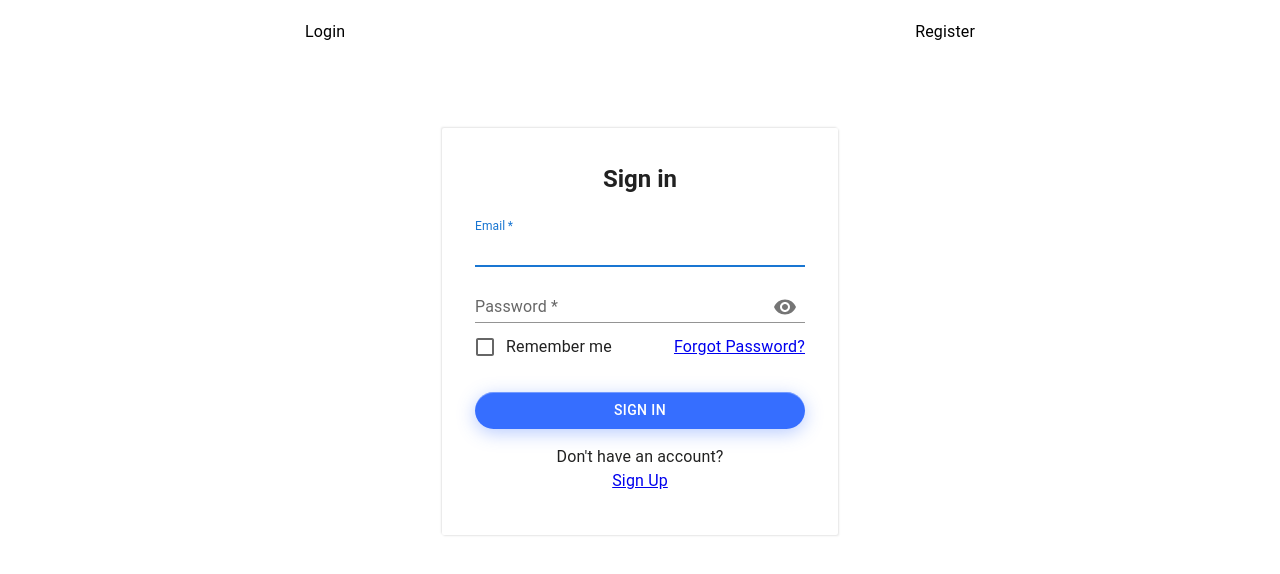
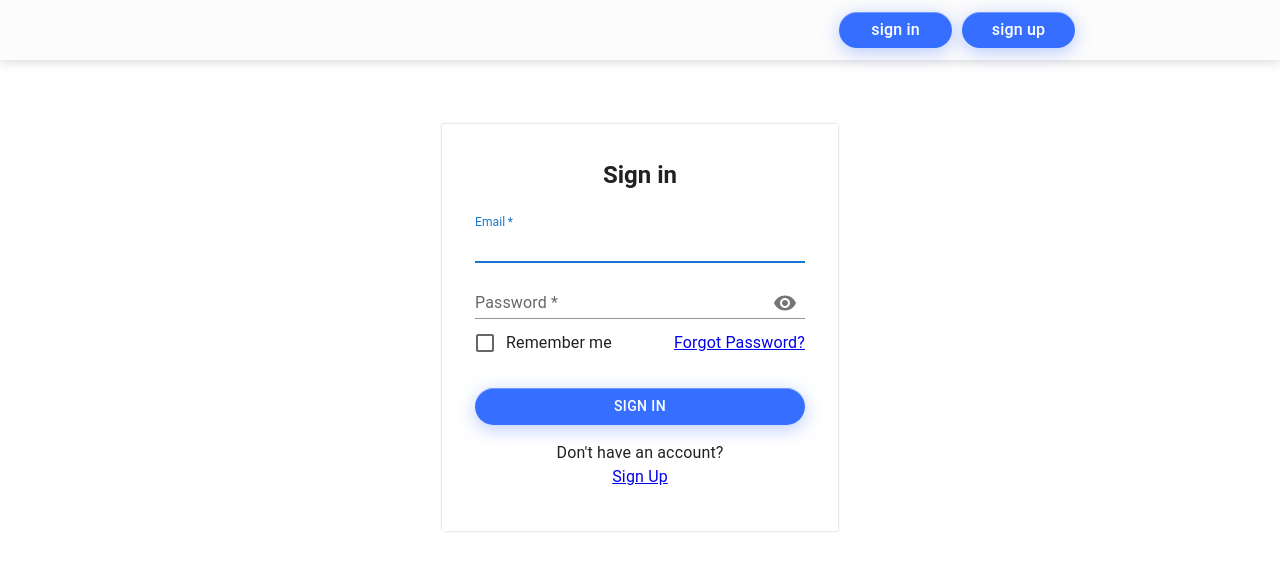
Before and after one commit to EduardaNaida/cards_project, a React (Create React App) app: page /#/login in a window 1280 px wide. Shown: the top 574 px of the page. Built offline with nearby package versions, Linux system fonts and the light colour scheme; no server answers.

Commit message:
feat: update css Navbar and refactor code

```diff
--- a/src/common/components/Navbar/Navbar.module.css
+++ b/src/common/components/Navbar/Navbar.module.css
@@ -1,14 +1,72 @@
 .navBlock {
-  display: flex;
-  justify-content: space-around;
-  padding: 20px;
+    display: flex;
+    justify-content: space-between;
+    flex-direction: column;
+    align-items: center;
+    height: 60px;
+    background: #FCFCFC;
+    box-shadow: 0 2px 10px rgba(109, 109, 109, 0.25), inset 0 1px 0 rgba(255, 255, 255, 0.3);
 }
 
-.item a {
-  color: #000000;
-  text-decoration: none;
+.item {
+    display: flex;
+    justify-content: center;
+    align-items: center;
+    Width: 113px;
+    Height: 36px;
+    background: #366EFF;
+    box-shadow: 0 4px 18px rgba(54, 110, 255, 0.35), inset 0 1px 0 rgba(255, 255, 255, 0.3);
+    border-radius: 30px;
+}
+
+.item > a {
+    font-style: normal;
+    font-weight: 500;
+    font-size: 16px;
+    line-height: 20px;
+    display: flex;
+    justify-content: center;
+    align-items: center;
+    text-decoration: none;
+    letter-spacing: 0.01em;
+    color: #FFFFFF;
+}
+
+.item:hover {
+    transition: background-color 250ms cubic-bezier(0.4, 0, 0.2, 1) 0ms, box-shadow 250ms cubic-bezier(0.4, 0, 0.2, 1) 0ms, border-color 250ms cubic-bezier(0.4, 0, 0.2, 1) 0ms, color 250ms cubic-bezier(0.4, 0, 0.2, 1) 0ms;
+    color: #fff;
+    background-color: #1976d2;
+    box-shadow: 0 3px 1px -2px rgb(0 0 0 / 20%), 0 2px 2px 0 rgb(0 0 0 / 14%), 0 1px 5px 0 rgb(0 0 0 / 12%);
+}
+
+.item:last-child {
+    margin-left: 10px;
 }
 
 .item a.active {
-  color: #2156cb;
+    color: #2156cb;
 }
+
+.profile {
+    display: flex;
+    justify-content: center;
+    align-items: center;
+    width: 83px;
+    height: 36px;
+}
+
+.profile a {
+    margin-right: 12px;
+    color: #000000;
+    text-decoration: none;
+    border-bottom: 2px dashed #000000;
+}
+
+.wrapper {
+    width: 870px;
+    margin: 0 auto;
+    display: flex;
+    height: 100%;
+    padding: 12px 0 12px 0;
+    justify-content: flex-end;
+}
--- a/src/common/components/Navbar/navbar.tsx
+++ b/src/common/components/Navbar/navbar.tsx
@@ -4,28 +4,34 @@ import { NavLink } from 'react-router-dom'
 import { useSelector } from 'react-redux'
 import { AppRootStateType } from '../../../app/store'
 import { UserType } from '../../../API/API'
+import { Avatar } from '@mui/material'
+import avatar from '../../../assets/img/avatar.jpg'
 
 export const Navbar = () => {
   const user = useSelector<AppRootStateType, UserType>((state) => state.user)
-
-  return (
-    <nav className={s.navBlock}>
-      {user.email !== null ? (
+  const userAvatar = user.avatar ? user.avatar : avatar
+  const userNavLinks =
+    user._id !== null ? (
       <>
-          <div className={s.item}>
-            <NavLink to={'/profile'}>Profile</NavLink>
+        <div className={s.profile}>
+          <NavLink to={'/profile'}>{user.name}</NavLink>
+          <Avatar alt="avatar" src={userAvatar} />
         </div>
       </>
     ) : (
       <>
         <div className={s.item}>
-            <NavLink to={'/login'}>Login</NavLink>
+          <NavLink to={'/login'}>sign in</NavLink>
         </div>
         <div className={s.item}>
-            <NavLink to={'/signup'}>Register</NavLink>
+          <NavLink to={'/signup'}>sign up</NavLink>
         </div>
       </>
-      )}
+    )
+
+  return (
+    <nav className={s.navBlock}>
+      <div className={s.wrapper}>{userNavLinks}</div>
     </nav>
   )
 }
```
Lines whose indentation alone changed are shown as unchanged.
